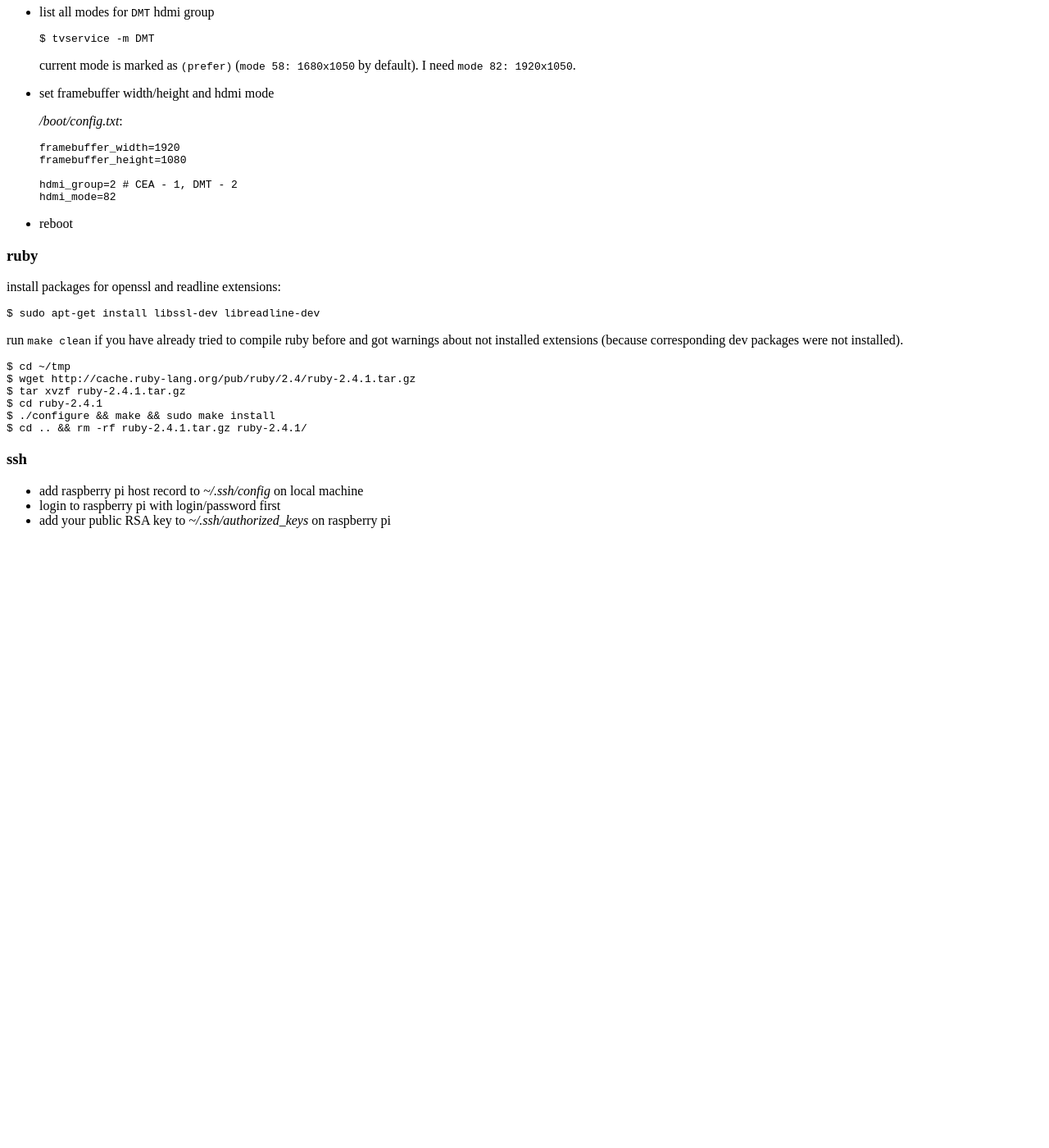
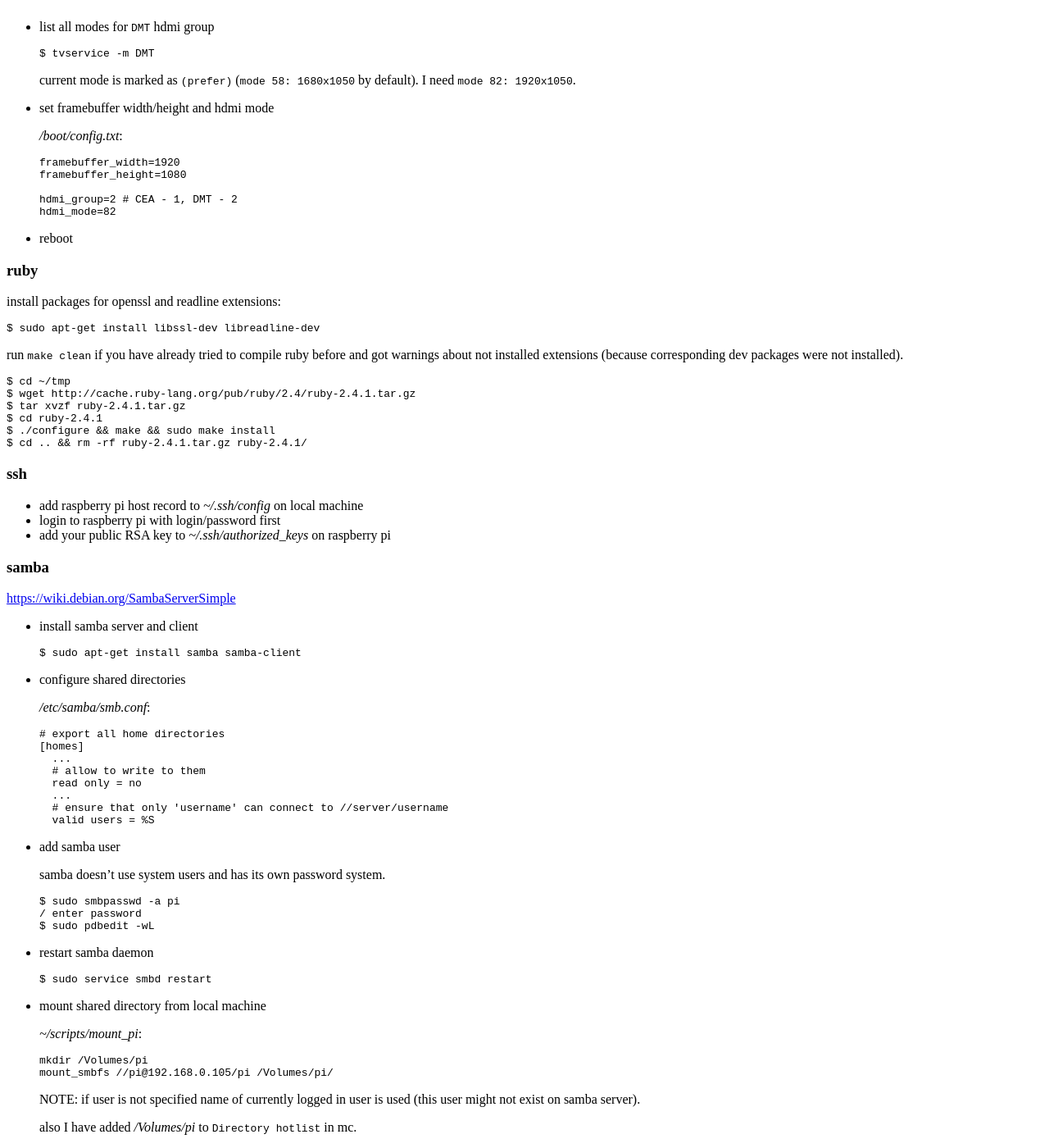
Before and after one commit to tap349/tap349.github.io, a Jekyll site: the page built from _posts/2017-04-15-raspberry-pi.md, in a window 1280 px wide and 1400 px high, scrolled down 3119 px. Shown: the whole window at 82% size. Built offline with Jekyll 4.4.1, drawn with Linux system fonts in a browser that asks for light colours; before the commit the page ends 3779 px from its top, so only the background shows below that; some of the changed text lies outside the part shown.

Commit message:
update 2017-04-16_18:13:36

````diff
--- a/_posts/2017-04-15-raspberry-pi.md
+++ b/_posts/2017-04-15-raspberry-pi.md
@@ -107,13 +107,13 @@ $ logout
 - Default locale for the system environment: `en_US.UTF-8`
 
 when connecting via ssh remote host will try to set the same
-locale as on local computer - this operation will fail if
+locale as on local machine - this operation will fail if
 corresponding locale is not generated on remote server:
 
 > -bash: warning: setlocale: LC_ALL: cannot change locale (en_US.UTF-8)
 
 that is why it's a good idea to have the same locale on both
-local computer and remote host.
+local machine and remote host.
 
 #### manually
 
@@ -241,3 +241,58 @@ $ cd .. && rm -rf ruby-2.4.1.tar.gz ruby-2.4.1/
 - add raspberry pi host record to _~/.ssh/config_ on local machine
 - login to raspberry pi with login/password first
 - add your public RSA key to _~/.ssh/authorized_keys_ on raspberry pi
+
+### samba
+
+<https://wiki.debian.org/SambaServerSimple>
+
+- install samba server and client
+
+  ```sh
+  $ sudo apt-get install samba samba-client
+  ```
+
+- configure shared directories
+
+  _/etc/samba/smb.conf_:
+
+  ```config
+  # export all home directories
+  [homes]
+    ...
+    # allow to write to them
+    read only = no
+    ...
+    # ensure that only 'username' can connect to //server/username
+    valid users = %S
+  ```
+
+- add samba user
+
+  samba doesn't use system users and has its own password system.
+
+  ```sh
+  $ sudo smbpasswd -a pi
+  / enter password
+  $ sudo pdbedit -wL
+  ```
+
+- restart samba daemon
+
+  ```sh
+  $ sudo service smbd restart
+  ```
+
+- mount shared directory from local machine
+
+  _~/scripts/mount_pi_:
+
+  ```sh
+  mkdir /Volumes/pi
+  mount_smbfs //pi@192.168.0.105/pi /Volumes/pi/
+  ```
+
+  NOTE: if user is not specified name of currently logged in user is used
+        (this user might not exist on samba server).
+
+  also I have added _/Volumes/pi_ to `Directory hotlist` in mc.
````
